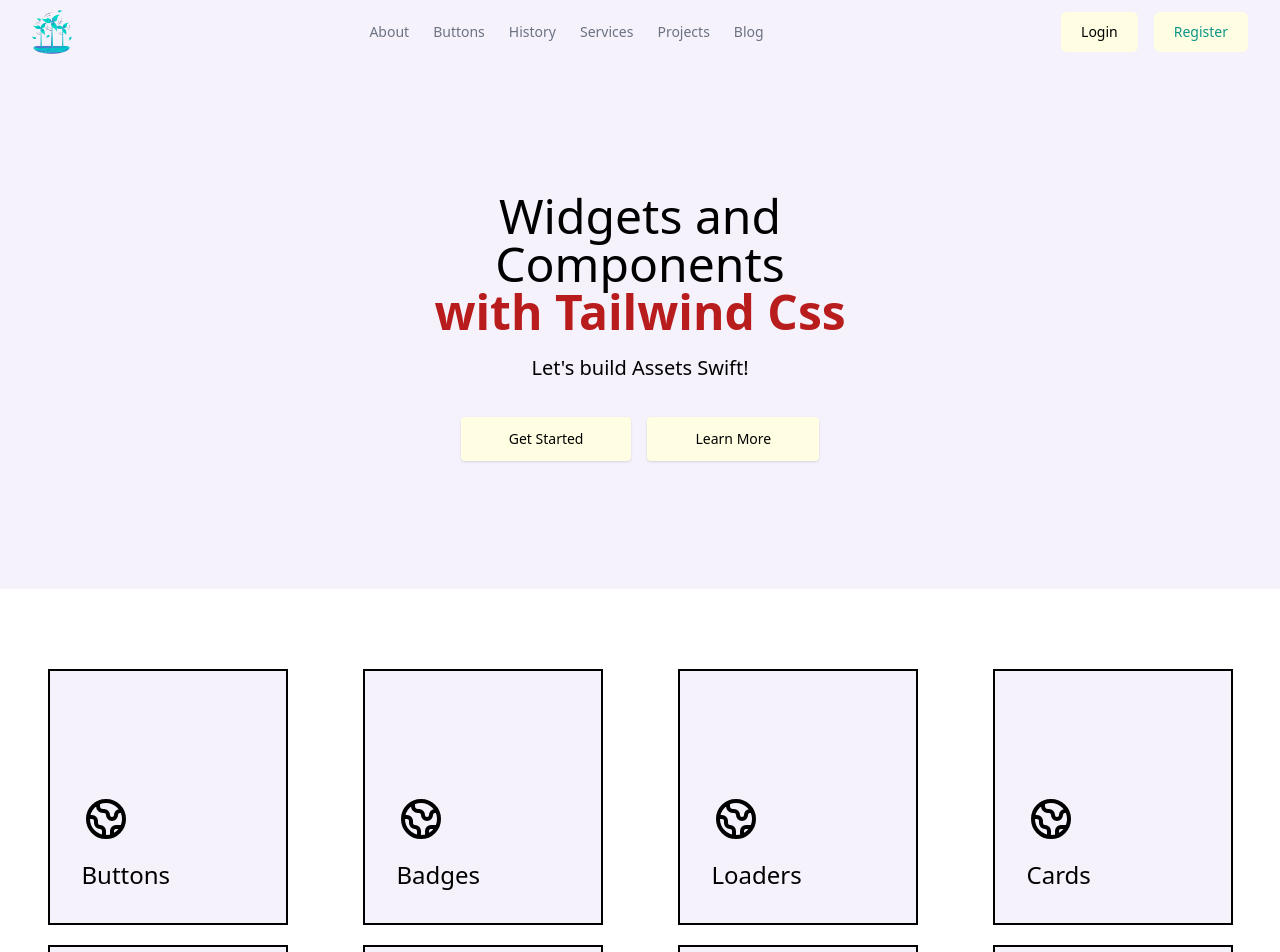
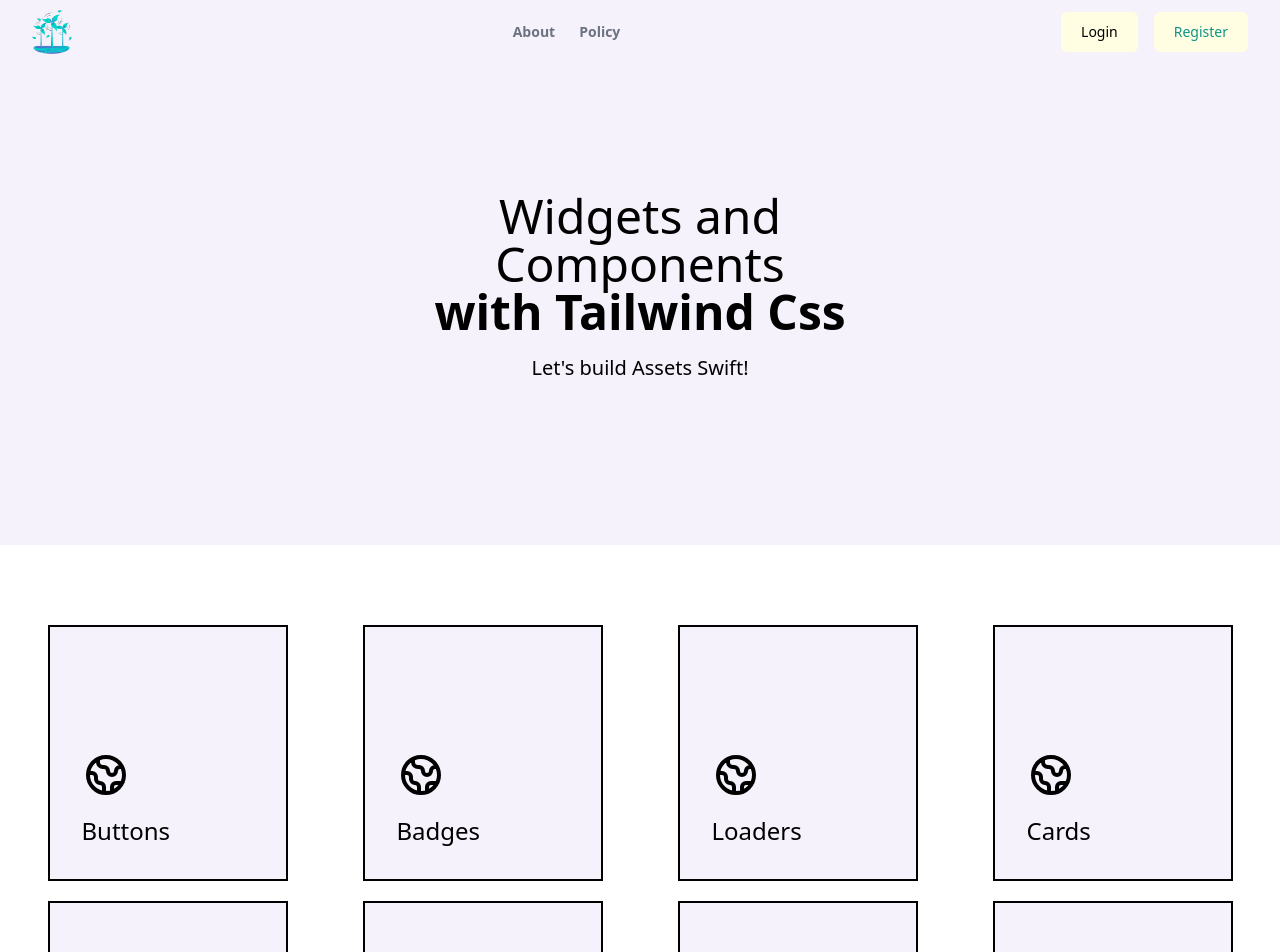
Before and after one commit to hammas-19/Tail-Widgets, a Nuxt app: page / in a window 1280 px wide. Shown: the top 952 px of the page. Built offline with nearby package versions, Linux system fonts and the light colour scheme.

Commit message:
style: Edited multiple sections

```diff
--- a/components/AssetsPage/ShowCase.vue
+++ b/components/AssetsPage/ShowCase.vue
@@ -1,4 +1,14 @@
 <style scoped>
+/* Hide scrollbar for Chrome, Safari and Opera */
+.codeWindow::-webkit-scrollbar {
+  display: none;
+}
+
+/* Hide scrollbar for IE, Edge and Firefox */
+.codeWindow {
+  -ms-overflow-style: none;  /* IE and Edge */
+  scrollbar-width: none;  /* Firefox */
+}
 .fade-enter-active,
 .fade-leave-active {
   transition: opacity 0.3s ease;
@@ -64,39 +74,29 @@
 }
 </style>
 <template>
-  <div class="w-full border-2 border-blue-500 md:h-[calc(100vh-550px)] h-[calc(100vh-150px)] overflow-y-scroll">
+  <div class="codeWindow overflow-y-scroll w-full md:h-[calc(100vh-500px)] h-[calc(100vh-150px)]">
     <div class="flex w-fit">
-      <!-- <button @click="activeTab = 'tab1'"
-        :class="{ ' border-2  border-b-0 border-black rounded-md rounded-b-none text-black text-base font-semibold': activeTab === 'tab1', 'bg-[#]': activeTab !== 'tab1' }"
-        class="flex-1 px-4 py-2">
-        View
-      </button> -->
+
       <button v-for="(tab, index) in tabs" :key="index" @click="activeTab = tab "
-        :class="{ 'border-2  border-b-0 border-black rounded-md rounded-b-none text-black text-base font-semibold': activeTab == tab }"
+        :class="{ 'border-2  border-b-0 border-black rounded-md rounded-b-none text-black text-base font-semibold bg-[#f5f2fc]': activeTab == tab }"
         class="flex-1 px-4 py-2">
         {{ tab }}
-        <!-- Code {{ index + 1 }} -->
       </button>
+
     </div>
-    <div class=" border-2 p-5 border-black rounded-md rounded-tl-none flex justify-center items-center "
-      :class="{ 'rounded-tl-lg': activeTab === 'tab2' }">
+    <div class=" border-2 p-5 border-black rounded-md rounded-tl-none flex justify-center items-center bg-[#f5f2fc]"
+      :class="{ 'rounded-tl-md': activeTab === 'Code' }">
       <Transition name="fade">
-        <div v-if="activeTab === 'tab1'" class="flex justify-center items-center p-4 border h-full w-full">
+        <div v-if="activeTab === 'Preview'" class="flex justify-center items-center p-4  h-full w-full">
 
-          <!-- Components Renders Here -->
-          <!-- <button
-            class="relative py-2 px-8 text-black text-base font-bold uppercase rounded-[50px] overflow-hidden bg-man transition-all duration-400 ease-in-out shadow-md hover:scale-105 hover:text-white hover:shadow-lg active:scale-90 before:absolute before:top-0 before:-left-full before:w-full before:h-full before:bg-gradient-to-r before:from-blue-500 before:to-blue-300 before:transition-all before:duration-500 before:ease-in-out before:z-[-1] before:rounded-[50px] hover:before:left-0">
-            hover me!
-          </button> -->
-
-          <span >
+          <span>
             <div v-html="props.code" />
           </span>
 
         </div>
       </Transition>
       <Transition name="fade">
-      <div v-if="activeTab === 'tab2'" class="">
+      <div v-if="activeTab === 'Code'" class="">
 
         <!-- Code shows here -->
         <aside class="bg-black text-white p-6 rounded-lg w-full font-mono mt-2">
@@ -107,7 +107,6 @@
               <div class="w-3 h-3 rounded-full bg-green-500"></div>
               <p class="text-sm text-white pl-3"> /Tailwind Css</p>
             </div>
-            <!-- <button @click="copyCodeToClipboard()">Copy to Clipboard</button> -->
 
             <div @click="copyCodeToClipboard()">
               <label class="container w-fit">
@@ -135,21 +134,18 @@
             </div>
             <p class="text-green-400">$ ends here!</p>
           </div>
-          <!-- <button @click="copyCodeToClipboard()">Copy to Clipboard</button> -->
 
         </aside>
       </div>
       </Transition>
     </div>
-    <!-- <pre>
-      {{ apiData }}
-    </pre> -->
+
   </div>
 </template>
 
 <script setup>
-const activeTab = ref('tab1')
-const tabs = ['tab1', 'tab2']
+const activeTab = ref('Preview')
+const tabs = ['Preview', 'Code']
 
 function copyCodeToClipboard() {
   const codeContainer = document.querySelector(".code-container");
--- a/components/FooterMain.vue
+++ b/components/FooterMain.vue
@@ -3,7 +3,7 @@
     <div class="mx-auto max-w-screen-xl px-4 py-8 sm:px-6 lg:px-8">
       <div class="sm:flex sm:items-center sm:justify-between">
         <p class="mt-4 text-center text-sm text-gray-500 lg:mt-0 lg:text-right">
-          Copyright &copy; 2022. All rights reserved.
+          Build with ❤️ by Dev 🔥 for Devs 🔥
         </p>
         <div class="flex justify-center text-teal-600 sm:justify-start">
           <img src="/Tail_widget_logo.png" class="w-10 h-fit" alt="TailWidget">
--- a/components/Home/HeroBanner.vue
+++ b/components/Home/HeroBanner.vue
@@ -6,7 +6,7 @@
       <div class="mx-auto max-w-xl text-center">
         <h1 class="text-3xl font-sans sm:text-5xl">
           Widgets and Components
-          <strong class="font-extrabold text-red-700 sm:block">
+          <strong class="font-extrabold  sm:block">
             with Tailwind Css
           </strong>
         </h1>
@@ -16,15 +16,7 @@
         </p>
 
         <div class="mt-8 flex flex-wrap justify-center gap-4">
-          <a class="block w-fit rounded bg-[#FFFEE2] px-12 py-3 text-sm font-medium text-BalticSea shadow hover:bg-red-700 focus:outline-none focus:ring active:bg-red-500 sm:w-auto"
-            href="/">
-            Get Started
-          </a>
 
-          <a class="block w-fit rounded px-12 py-3 bg-[#FFFEE2] text-sm font-medium text-blackCow shadow hover:text-red-700 focus:outline-none focus:ring active:text-red-500 sm:w-auto"
-            href="/">
-            Learn More
-          </a>
         </div>
       </div>
     </div>
--- a/components/Home/ShowCard.vue
+++ b/components/Home/ShowCard.vue
@@ -1,5 +1,5 @@
 <template>
-  <span  class="group relative block h-64 w-full max-w-[240px] bg-[#FFFEE2]">
+  <NuxtLink :to="props.linkTo"  class="group relative block h-64 w-full max-w-[240px] bg-[#FFFEE2]">
     <span class="absolute inset-0 border-2 border-dashed border-black"></span>
 
     <div
@@ -16,16 +16,11 @@
 
       <div class="absolute p-4 opacity-0 transition-opacity group-hover:relative group-hover:opacity-100 sm:p-6 lg:p-8">
         <h3 class="mt-4 text-xl font-medium sm:text-2xl">{{ props.title}}</h3>
-<!--
-        <p class="mt-4 text-sm sm:text-base">
-          Lorem ipsum dolor sit amet consectetur adipisicing elit. Cupiditate,
-          praesentium voluptatem omnis atque culpa repellendus.
-        </p> -->
 
         <p class="mt-8 font-bold">Explore {{ props.count }} {{ props.title }} </p>
       </div>
     </div>
-  </span>
+  </NuxtLink>
 </template>
 <script setup>
 const props = defineProps({
@@ -36,6 +31,10 @@
   count: {
     type: Number,
     required: true
+  },
+  linkTo: {
+    type: String,
+    required: false
   }
 })
 </script>
--- a/components/Home/TheGallery.vue
+++ b/components/Home/TheGallery.vue
@@ -1,13 +1,14 @@
 <template>
   <div class="grid md:grid-cols-4 grid-cols-2 gap-5 justify-items-center max-w-7xl mx-auto">
-    <HomeShowCard v-for="(items, index) in assets" :key="index" :count="items.count" :title="items.type" />
+    <HomeShowCard v-for="(items, index) in assets" :key="index" :count="items.count" :title="items.type" :link-to="items.link" />
   </div>
 </template>
 <script setup>
 const assets = [
   {
     type: "Buttons",
-    count: "45"
+    count: "45",
+    link: '/buttons'
   },
   {
     type: "Badges",
--- a/components/TopNavbar.vue
+++ b/components/TopNavbar.vue
@@ -3,50 +3,22 @@
     <div class="mx-auto max-w-screen-xl px-4 sm:px-6 lg:px-8">
       <div class="flex h-16 items-center justify-between">
         <div class="md:flex md:items-center md:gap-12">
-          <a class="block text-teal-600" href="/">
-            <!-- <span class="sr-only">Home</span> -->
-            <NuxtLink to="/">
-              <img src="/Tail_widget_logo.png" class="w-10 h-fit" alt="TailWidget">
-            </NuxtLink>
-          </a>
+          <NuxtLink to="/">
+            <img src="/Tail_widget_logo.png" class="w-10 h-fit" alt="TailWidget">
+          </NuxtLink>
         </div>
 
         <div class="hidden md:block">
           <nav aria-label="Global">
-            <ul class="flex items-center gap-6 text-sm">
+            <ul class="flex items-center justify-center gap-6 text-sm">
               <li>
-                <a class="text-gray-500 transition hover:text-gray-500/75" href="/">
+                <a class="text-gray-500 transition hover:text-black text-sm font-semibold" href="/">
                   About
                 </a>
               </li>
-
               <li>
-                <NuxtLink to="/buttons" class="text-gray-500 transition hover:text-gray-500/75">
-                  Buttons
-                </NuxtLink>
-              </li>
-
-              <li>
-                <a class="text-gray-500 transition hover:text-gray-500/75" href="/">
-                  History
-                </a>
-              </li>
-
-              <li>
-                <a class="text-gray-500 transition hover:text-gray-500/75" href="/">
-                  Services
-                </a>
-              </li>
-
-              <li>
-                <a class="text-gray-500 transition hover:text-gray-500/75" href="/">
-                  Projects
-                </a>
-              </li>
-
-              <li>
-                <a class="text-gray-500 transition hover:text-gray-500/75" href="/">
-                  Blog
+                <a class="text-gray-500 transition hover:text-black text-sm font-semibold" href="/">
+                  Policy
                 </a>
               </li>
             </ul>
--- a/pages/buttons.vue
+++ b/pages/buttons.vue
@@ -1,7 +1,7 @@
 <template>
   <div class="flex flex-col justify-center items-center max-w-7xl mx-auto py-20 px-5 gap-10">
-    <AssetsPageShowCase v-for="(items, index) in apiData" :key="index" :preview="items.component_code" />
-    {{ apiData }}
+    <AssetsPageShowCase v-for="(items, index) in apiData" :key="index" :preview="items.component_code" :code="items.component_code" />
+
   </div>
 </template>
 <script setup>
```
